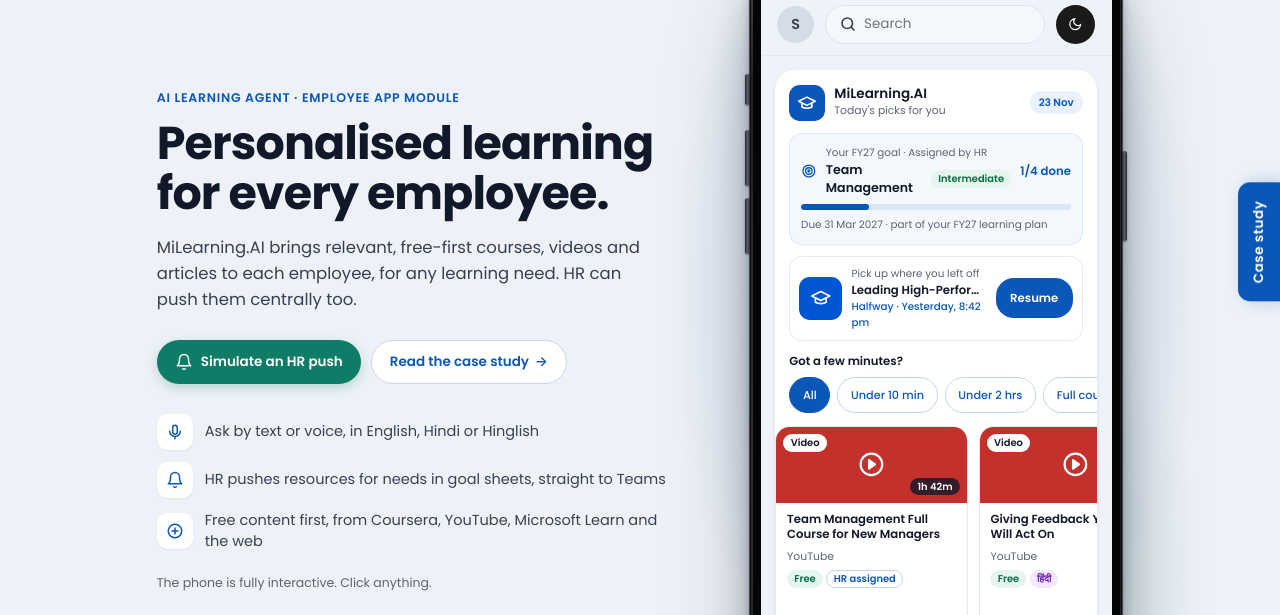
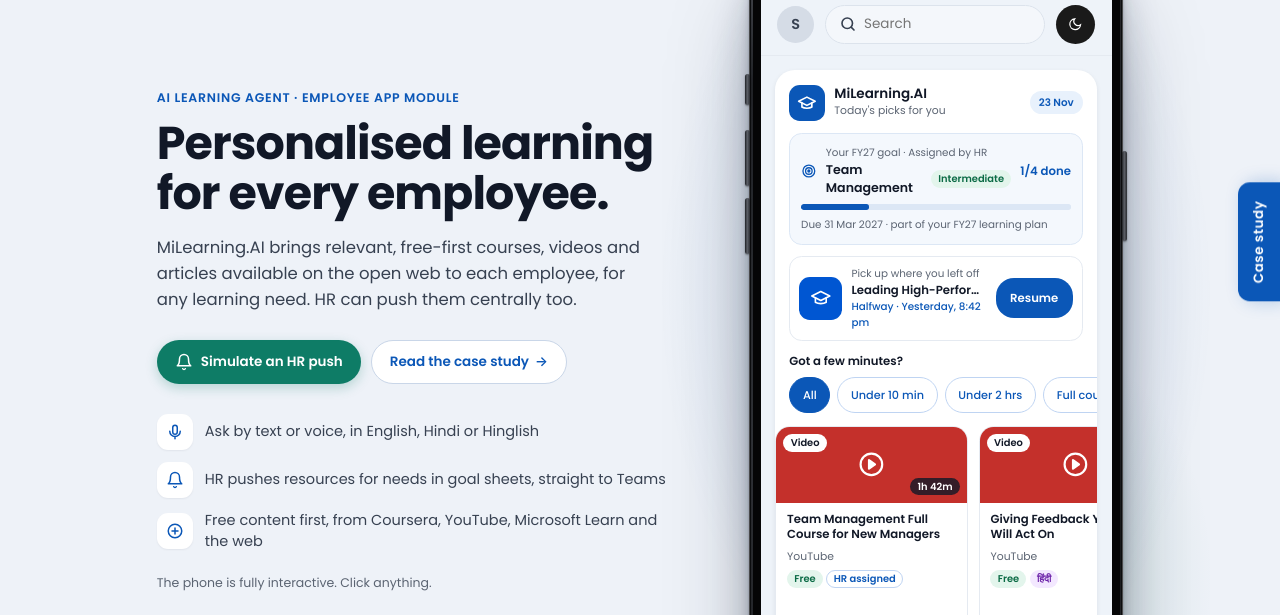
Before and after one commit to siddhantsingh2861/milearning-ai, a plain HTML site: page index.html in a window 1280 px wide. Shown: the part 158-773 px from the top of the page. Drawn offline with Linux system fonts and the light colour scheme.

Commit message:
Update index.html

```diff
--- a/index.html
+++ b/index.html
@@ -396,7 +396,7 @@ h2.section{font-size:20px;font-weight:700;margin:22px 2px 12px}
     <section class="hero">
       <div class="cs-eyebrow">AI learning agent · Employee app module</div>
       <h1>Personalised learning for every employee.</h1>
-      <p class="cs-lead">MiLearning.AI brings relevant, free-first courses, videos and articles to each employee, for any learning need. HR can push them centrally too.</p>
+      <p class="cs-lead">MiLearning.AI brings relevant, free-first courses, videos and articles available on the open web to each employee, for any learning need. HR can push them centrally too.</p>
       <div class="hero-cta">
         <button class="cs-pushbtn" data-act="hrPush"><svg width="18" height="18" viewBox="0 0 24 24" fill="none" stroke="#fff" stroke-width="2" stroke-linecap="round" stroke-linejoin="round" aria-hidden="true"><path d="M6 8a6 6 0 0 1 12 0c0 7 3 9 3 9H3s3-2 3-9"/><path d="M10.3 21a1.94 1.94 0 0 0 3.4 0"/></svg>Simulate an HR push</button>
         <button class="ghost" data-act="drawer">Read the case study <span aria-hidden="true">→</span></button>
```
